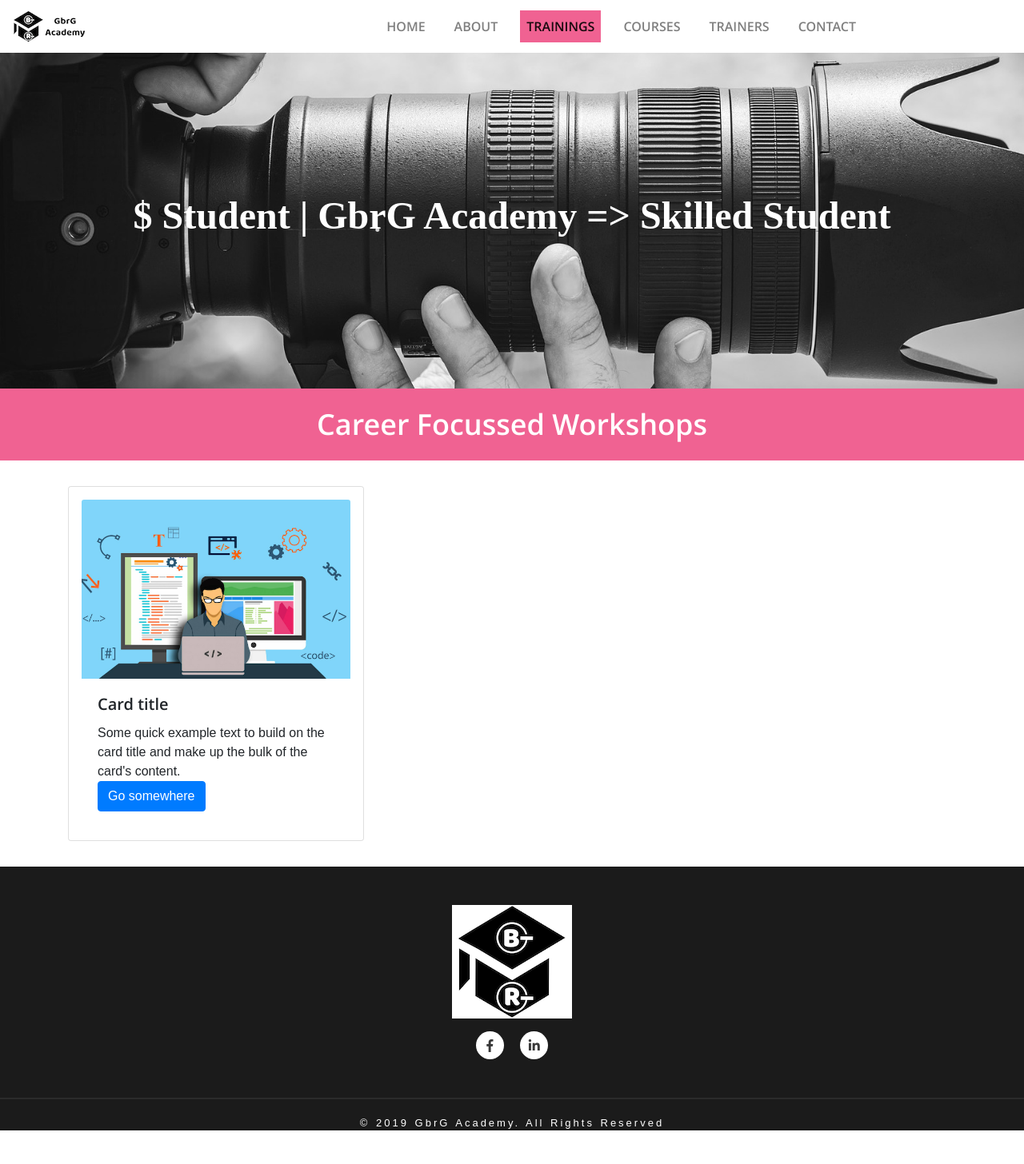
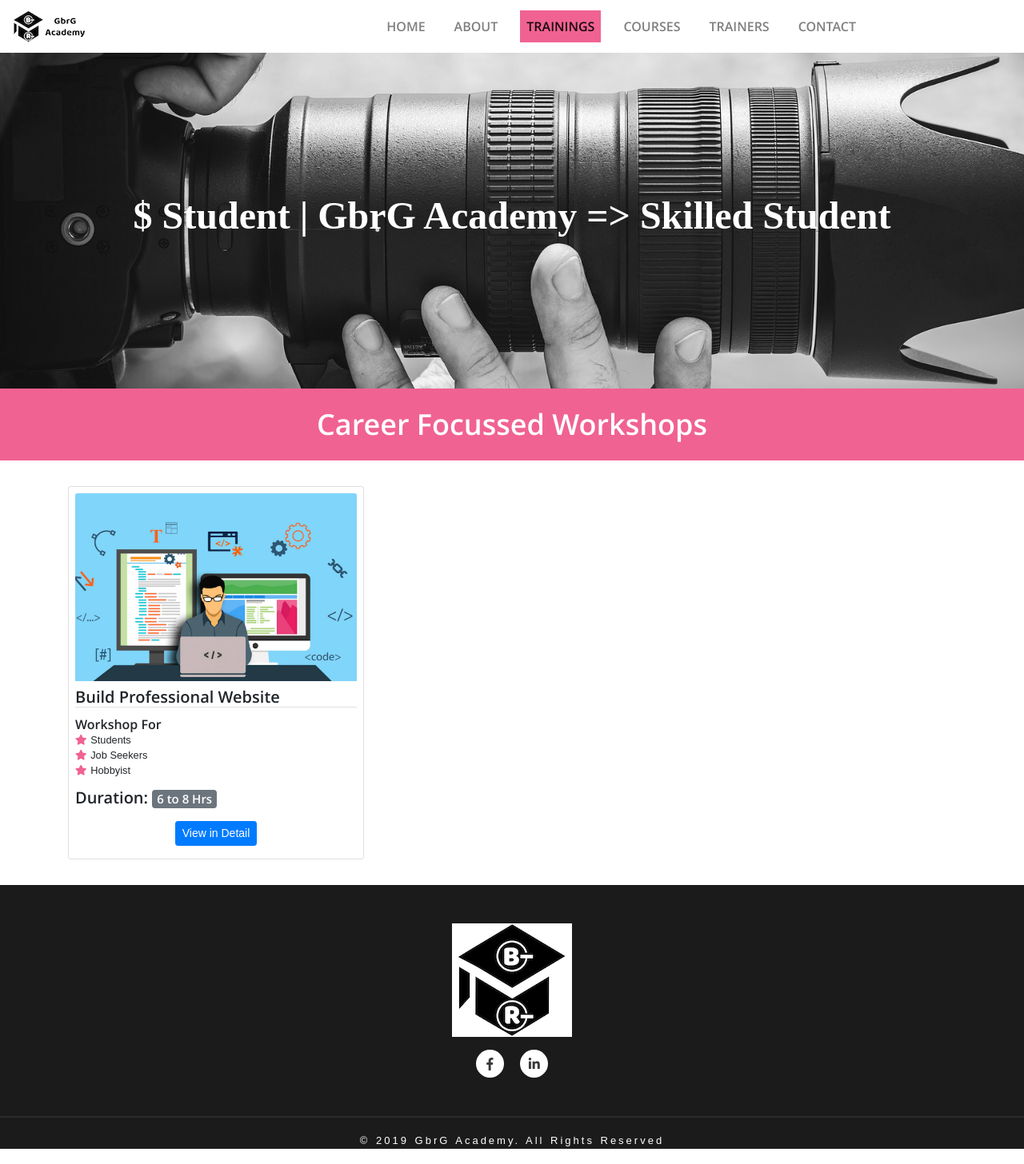
Before and after one commit to gbrgacademy/gbrgacademy.github.io, a Jekyll site: the page built from trainings.html, in a window 1280 px wide. Shown: the whole page at 80% size. Built offline with Jekyll 4.4.1, drawn with Linux system fonts in a browser that asks for light colours; some web fonts are replaced; before the commit the page ends 1434 px from its top, so only the background shows below that.

Commit message:
Workshop: Build pro website

```diff
--- a/_includes/workshop-outline.html
+++ b/_includes/workshop-outline.html
@@ -1,9 +1,19 @@
 <div class="card col-md-4">
   <img class="card-img-top" src="{{ site.url }}/assets/images/website.png" alt="Website Development">
   <div class="card-body">
-    <h5 class="card-title">Card title</h5>
-    <p class="card-text">Some quick example text to build on the card title and make up the bulk of the card's content.
-    </p>
-    <a href="#" class="btn btn-primary">Go somewhere</a>
+    <h5 class="card-title border-bottom">Build Professional Website</h5>
+    <div class="card-text mb-1">
+      <h6>Workshop For</h6>
+      <ul class="card-content-list mb-1">
+        <li><i class="fas fa-star"></i><span>Students</span></li>
+        <li><i class="fas fa-star"></i><span>Job Seekers</span></li>
+        <li><i class="fas fa-star"></i><span>Hobbyist</span></li>
+      </ul>
+      <h5>Duration: <span class="badge badge-secondary">6 to 8 Hrs</span></h5>
+    </div>
+    <div class="text-center">
+      <a href="https://github.com/gbrgacademy/workshop-build-pro-website" class="btn btn-primary btn-sm" target="_blank">View in Detail</a>
+    </div>
   </div>
+  <div class="clearfix"></div>
 </div>
--- a/_sass/custom.scss
+++ b/_sass/custom.scss
@@ -146,14 +146,16 @@
   list-style: none;
   text-align: left;
   padding: 5px;
-  font-size: 14px;
+  font-size: 0.8em;
 }
-.course-content-box .fa-check-circle, .qns-box-list .fa-check-circle {
+.course-content-box .fa-check-circle, .qns-box-list .fa-check-circle,
+.card .card-body .card-content-list .fa-star {
   float: left;
   color: #f06292;
-  margin-top: 3px;
+  margin-top: 4px;
+  font-size: 1em;
 }
-.course-content-box span, .qns-box-list span {
+.course-content-box span, .qns-box-list span, .card .card-body .card-content-list span {
   display: block;
   margin-left: 1.5em;
 }
@@ -173,7 +175,14 @@
   margin: 2em 0;
 }
 .training-list .card {
-  padding: 1em;
+  padding: 0.5em;
+}
+.training-list .card .card-body {
+  padding: 0.5em 0;
+}
+.training-list .card .card-content-list {
+  list-style: none;
+  font-size: 0.8em;
 }
 .training-list .card img {
   width: 100%;
```
Also changed, not shown: trainings.html (renamed from training.html).
